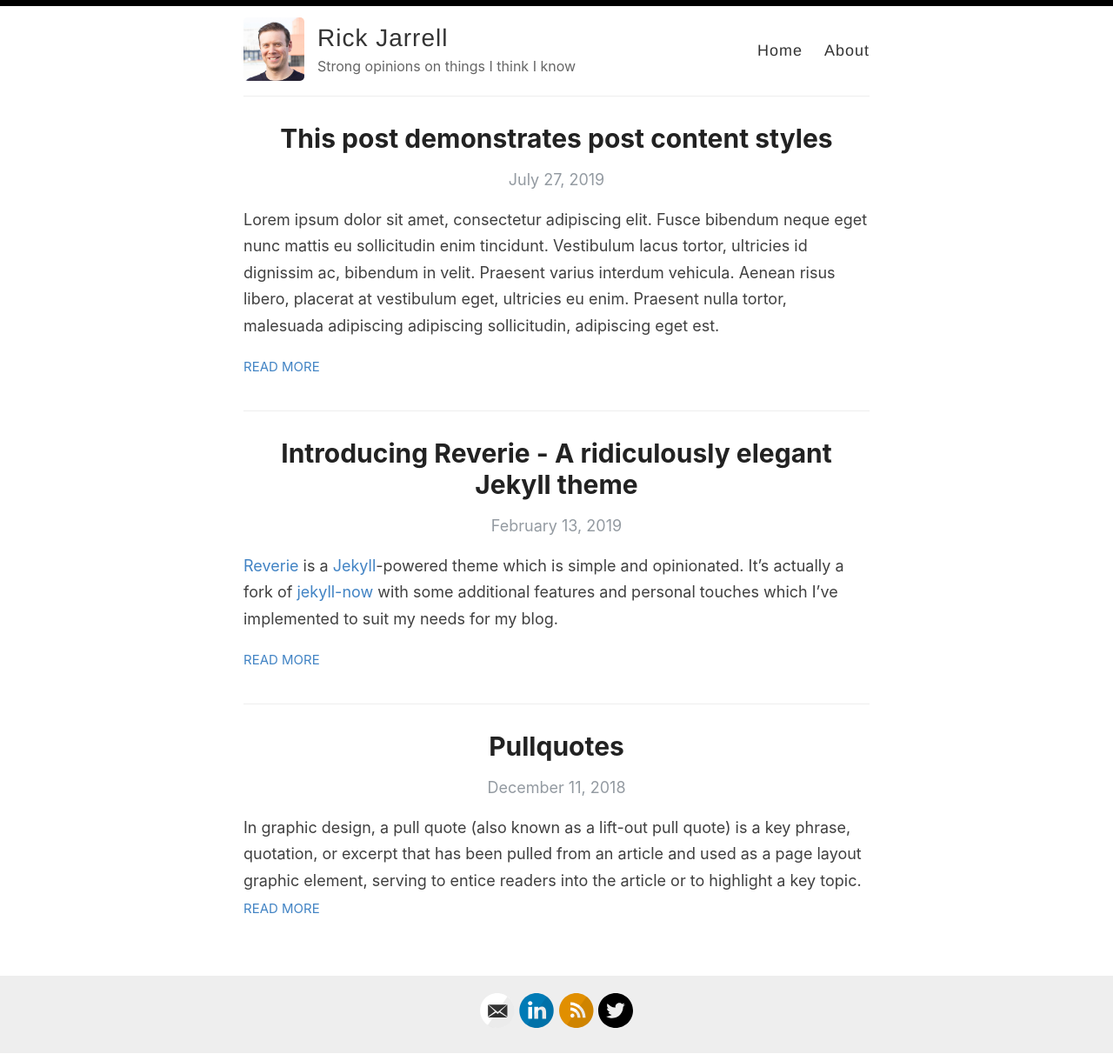
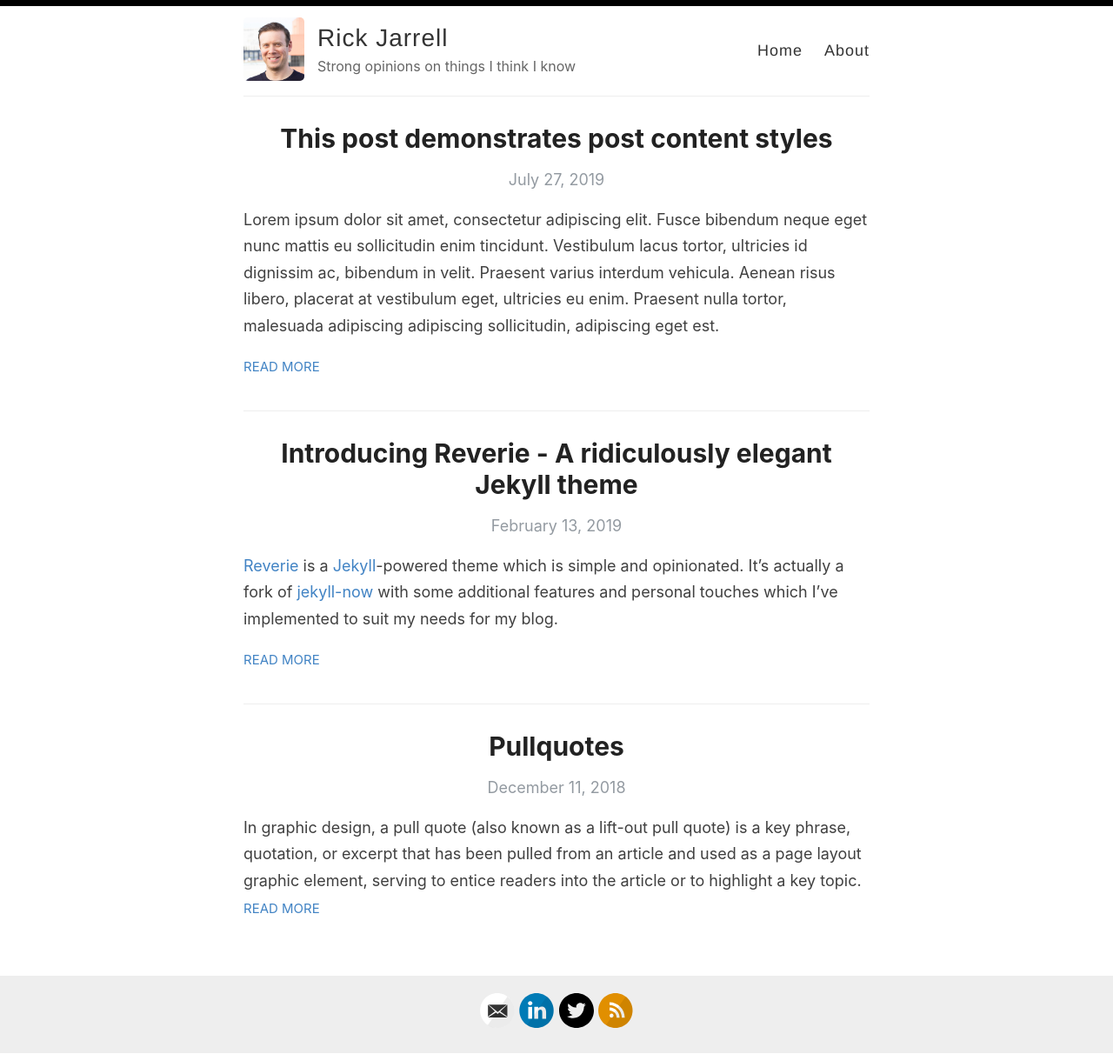
Before and after one commit to rickjarrell/backupblog, a Jekyll site: the page built from index.html, in a window 1280 px wide. Shown: the whole page at 87% size. Built offline with Jekyll 4.4.1, drawn with Linux system fonts in a browser that asks for light colours; the list of posts is cut into pages by our own code.

Commit message:
Update svg-icons.html

```diff
--- a/_includes/svg-icons.html
+++ b/_includes/svg-icons.html
@@ -6,9 +6,9 @@
 {% if site.footer-links.instagram %}<a href="https://instagram.com/{{ site.footer-links.instagram }}"><i class="svg-icon instagram"></i></a>{% endif %}
 {% if site.footer-links.linkedin %}<a href="https://www.linkedin.com/in/{{ site.footer-links.linkedin }}"><i class="svg-icon linkedin"></i></a>{% endif %}
 {% if site.footer-links.pinterest %}<a href="https://www.pinterest.com/{{ site.footer-links.pinterest }}"><i class="svg-icon pinterest"></i></a>{% endif %}
-{% if site.footer-links.rss %}<a href="{{ site.baseurl }}/feed.xml"><i class="svg-icon rss"></i></a>{% endif %}
 {% if site.footer-links.twitter %}<a href="https://www.twitter.com/{{ site.footer-links.twitter }}"><i class="svg-icon twitter"></i></a>{% endif %}
 {% if site.footer-links.stackoverflow %}<a href="http://stackoverflow.com/{{ site.footer-links.stackoverflow }}"><i class="svg-icon stackoverflow"></i></a>{% endif %}
 {% if site.footer-links.youtube %}<a href="https://youtube.com/{{ site.footer-links.youtube }}"><i class="svg-icon youtube"></i></a>{% endif %}
 {% if site.footer-links.googleplus %}<a href="https://plus.google.com/{{ site.footer-links.googleplus }}"><i class="svg-icon googleplus"></i></a>{% endif %}
 {% if site.footer-links.playconsole %}<a href="https://play.google.com/store/apps/dev?id={{ site.footer-links.playconsole }}"><i class="svg-icon playconsole"></i></a>{% endif %}
+{% if site.footer-links.rss %}<a href="{{ site.baseurl }}/feed.xml"><i class="svg-icon rss"></i></a>{% endif %}
```
